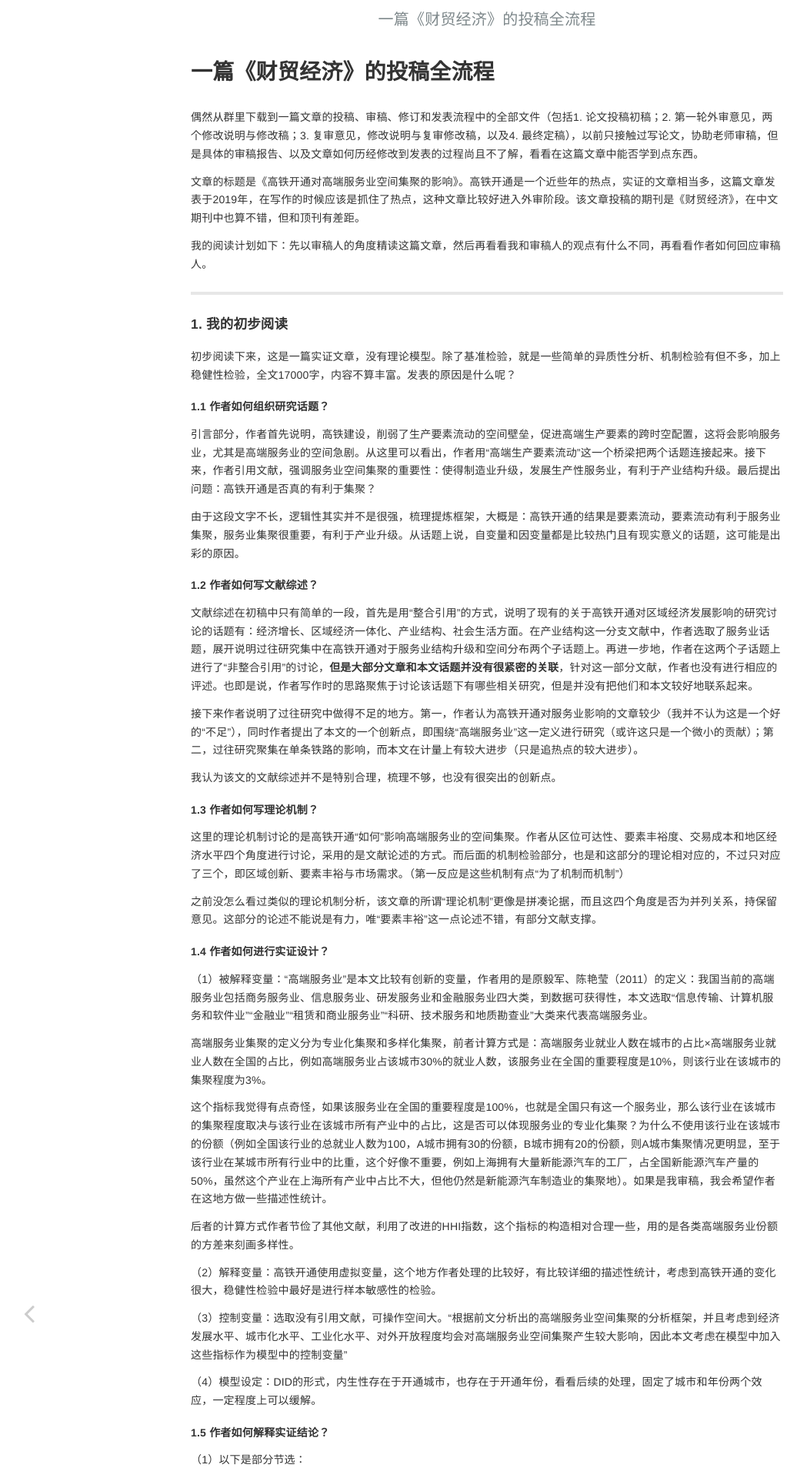
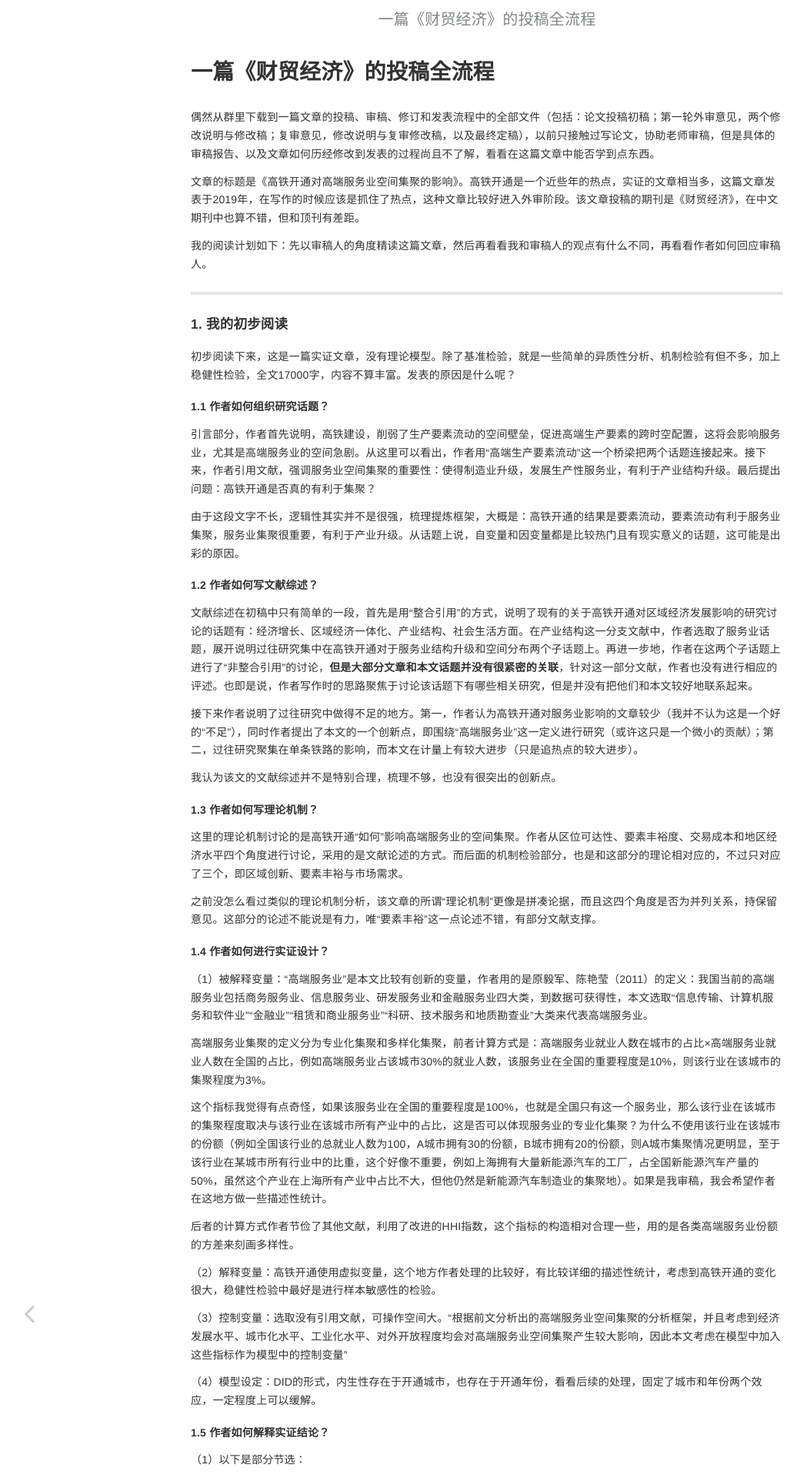
Before and after one commit to Zhuopie/Zhuopie.github.io, a Jekyll site: the page built from _posts/2022-05-07-一篇《财贸经济》的投稿全流程.md, in a window 1280 px wide. Shown: the top 1920 px of the page at 77% size, without its empty margins (7-1056 px from the left). Built offline with Jekyll 4.4.1, drawn with Linux system fonts in a browser that asks for light colours; some of the changed text lies outside the part shown.

Commit message:
Update 2022-05-07-一篇《财贸经济》的投稿全流程.md

```diff
--- a/_posts/2022-05-07-一篇《财贸经济》的投稿全流程.md
+++ b/_posts/2022-05-07-一篇《财贸经济》的投稿全流程.md
@@ -6,7 +6,7 @@ category: Jekyll
 layout: post
 ---
 
-偶然从群里下载到一篇文章的投稿、审稿、修订和发表流程中的全部文件（包括1. 论文投稿初稿；2. 第一轮外审意见，两个修改说明与修改稿；3. 复审意见，修改说明与复审修改稿，以及4. 最终定稿），以前只接触过写论文，协助老师审稿，但是具体的审稿报告、以及文章如何历经修改到发表的过程尚且不了解，看看在这篇文章中能否学到点东西。
+偶然从群里下载到一篇文章的投稿、审稿、修订和发表流程中的全部文件（包括：论文投稿初稿；第一轮外审意见，两个修改说明与修改稿；复审意见，修改说明与复审修改稿，以及最终定稿），以前只接触过写论文，协助老师审稿，但是具体的审稿报告、以及文章如何历经修改到发表的过程尚且不了解，看看在这篇文章中能否学到点东西。
 
 文章的标题是《高铁开通对高端服务业空间集聚的影响》。高铁开通是一个近些年的热点，实证的文章相当多，这篇文章发表于2019年，在写作的时候应该是抓住了热点，这种文章比较好进入外审阶段。该文章投稿的期刊是《财贸经济》，在中文期刊中也算不错，但和顶刊有差距。
 
@@ -34,7 +34,7 @@ layout: post
 
 ##### 1.3 作者如何写理论机制？
 
-这里的理论机制讨论的是高铁开通“如何”影响高端服务业的空间集聚。作者从区位可达性、要素丰裕度、交易成本和地区经济水平四个角度进行讨论，采用的是文献论述的方式。而后面的机制检验部分，也是和这部分的理论相对应的，不过只对应了三个，即区域创新、要素丰裕与市场需求。（第一反应是这些机制有点“为了机制而机制”）
+这里的理论机制讨论的是高铁开通“如何”影响高端服务业的空间集聚。作者从区位可达性、要素丰裕度、交易成本和地区经济水平四个角度进行讨论，采用的是文献论述的方式。而后面的机制检验部分，也是和这部分的理论相对应的，不过只对应了三个，即区域创新、要素丰裕与市场需求。
 
 之前没怎么看过类似的理论机制分析，该文章的所谓“理论机制”更像是拼凑论据，而且这四个角度是否为并列关系，持保留意见。这部分的论述不能说是有力，唯“要素丰裕”这一点论述不错，有部分文献支撑。
 
```
Also changed, not shown: other parts of _posts/2022-05-07-一篇《财贸经济》的投稿全流程.md (+35 -1 lines).
